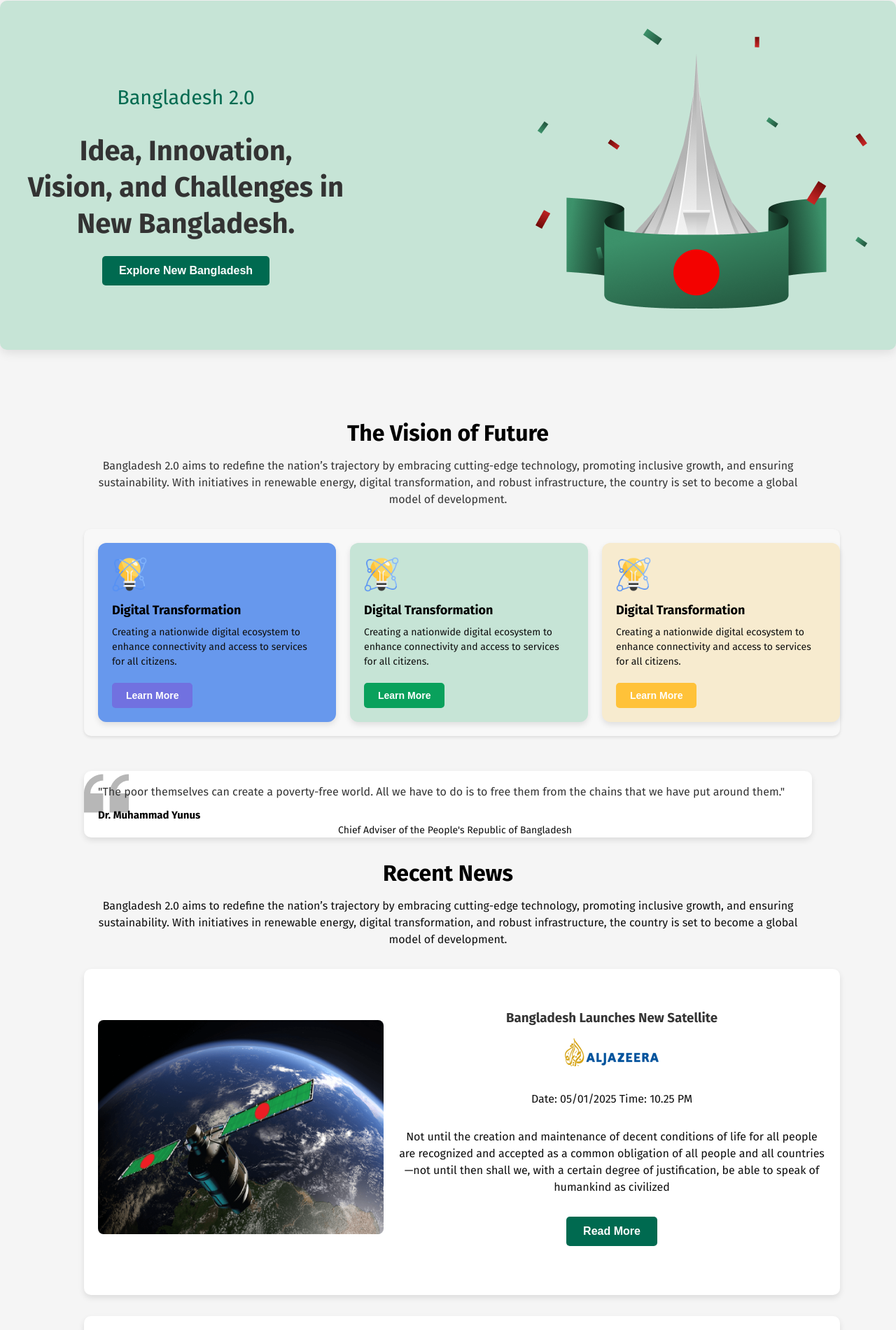
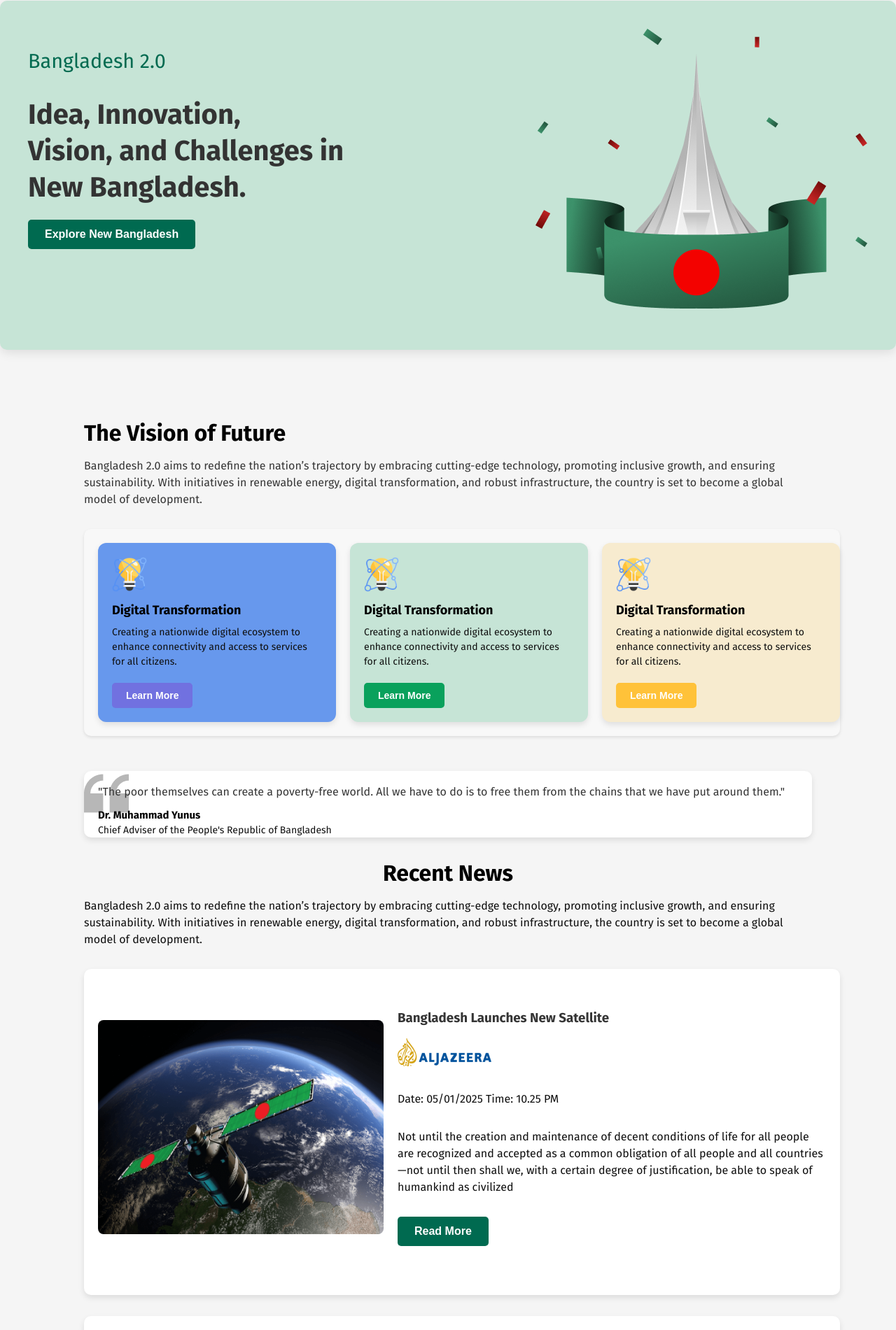
Before and after one commit to Shifat80/Assignement1-ph, a plain HTML site: page index.html in a window 1280 px wide. Shown: the part 39-1940 px from the top of the page at 70% size. Drawn offline with Linux system fonts and the light colour scheme.

Commit message:
fixed alignment issue

```diff
--- a/style.css
+++ b/style.css
@@ -6,12 +6,12 @@ body {
   margin: 0;
   padding: 0;
 }
-
 #banner {
   background-color: #c6e4d6;
   display: flex;
   justify-content: space-between;
-  align-items: center;
+  align-items: start;
+  text-align: start;
   margin: 40px auto;
   border-radius: 10px;
   padding: 40px;
@@ -23,6 +23,7 @@ body {
 
 #ban-title h3 {
   font-weight: 400;
+  text-align: start;
   font-size: 1.8em;
   color: #006a50;
   margin-bottom: 10px;
@@ -30,6 +31,7 @@ body {
 
 #ban-des h1 {
   font-size: 2.5em;
+  text-align: start;
   font-weight: 700;
   color: #333;
   line-height: 1.3;
@@ -68,10 +70,16 @@ body {
     margin: 100px 120px;
 }
 
+#vis>h1{
+    text-align: start;
+}
+
 .vis-des {
     font-size: 16px;
     color: #353535;
     margin-bottom: 30px;
+    align-items: start;
+    text-align: start;
 }
 
 .card {
@@ -138,7 +146,7 @@ img {
     margin-top: 20px;
     border: none;
     cursor: pointer;
-    text-align: center;
+    text-align: start;
     transition: background-color 0.3s ease;
 }
 
@@ -199,19 +207,26 @@ img {
     font-weight: bold;
     color: #000;
     margin-bottom: 2px;
+    text-align: start;
+
 }
 
 .quote p {
     font-size: 14px;
     color: #0E0E0E;
+    align-items: start;
+    text-align: start;
     line-height: 1.5;
     margin-bottom: 20px;
     margin-top: 2px;
+
 }
 
 
 #news{
     margin-top: 30px;
+    align-items: start;
+    text-align: start;
 }
 
 .news-card {
@@ -220,8 +235,8 @@ img {
     box-shadow: 0 4px 8px rgba(0, 0, 0, 0.1);
     display: flex;
     gap: 20px;
-    justify-content: center;
-    align-items: center;
+    justify-content: start;
+    align-items: start;
     width: 100%;
     max-width: 1200px;
     padding-left: 20px;
@@ -253,6 +268,13 @@ img {
     font-size: 16px;
     margin-bottom: 30px;
     color: #0E0E0E;
+    text-align: start;
+}
+.news-card h1 {
+    font-size: 2rem;
+    font-weight: bold;
+    margin-bottom: 10px;
+    text-align: start;
 }
 
 .news-card2 {
```
Also changed, not shown: index.html (+0 -1 lines).
